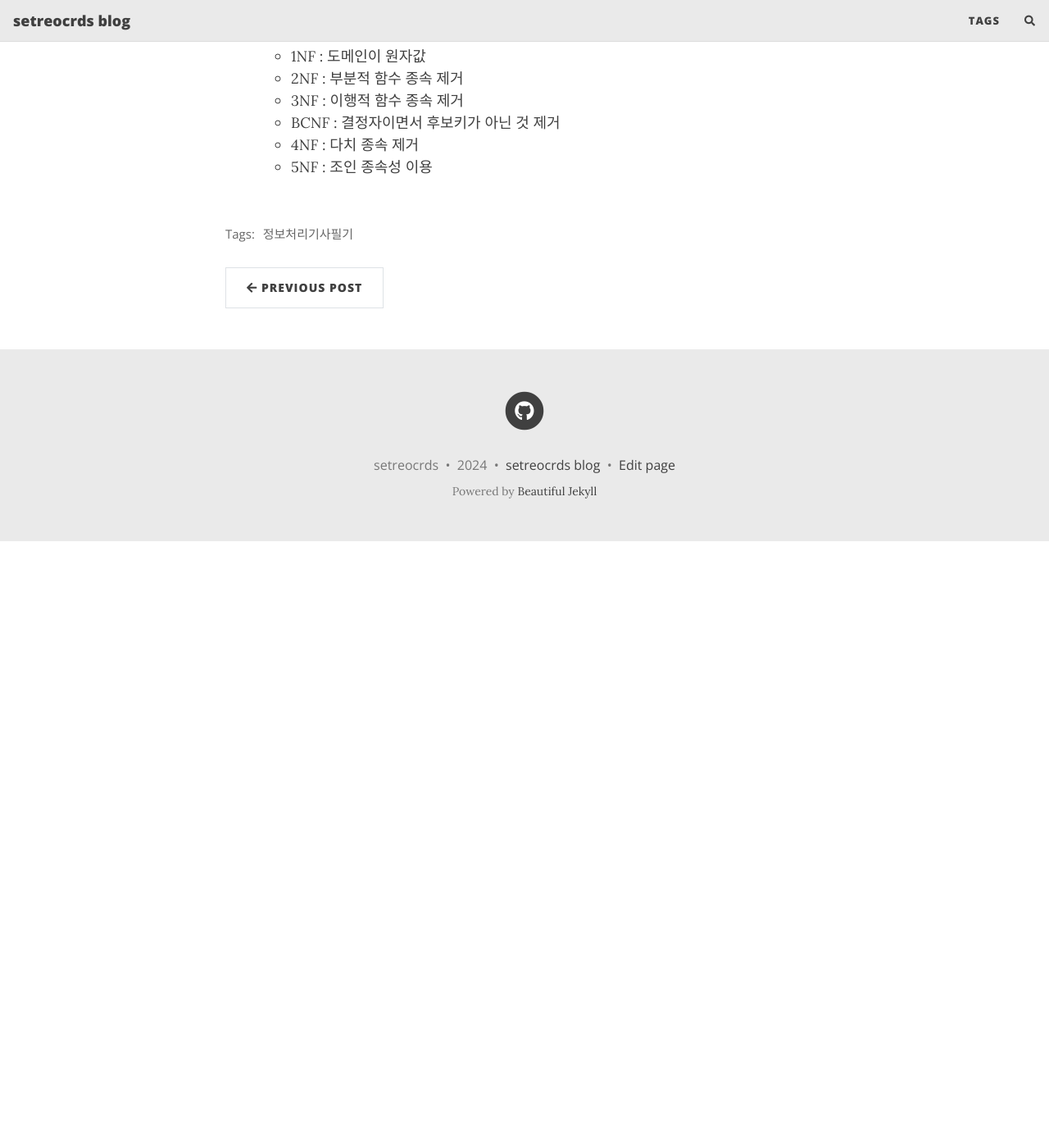
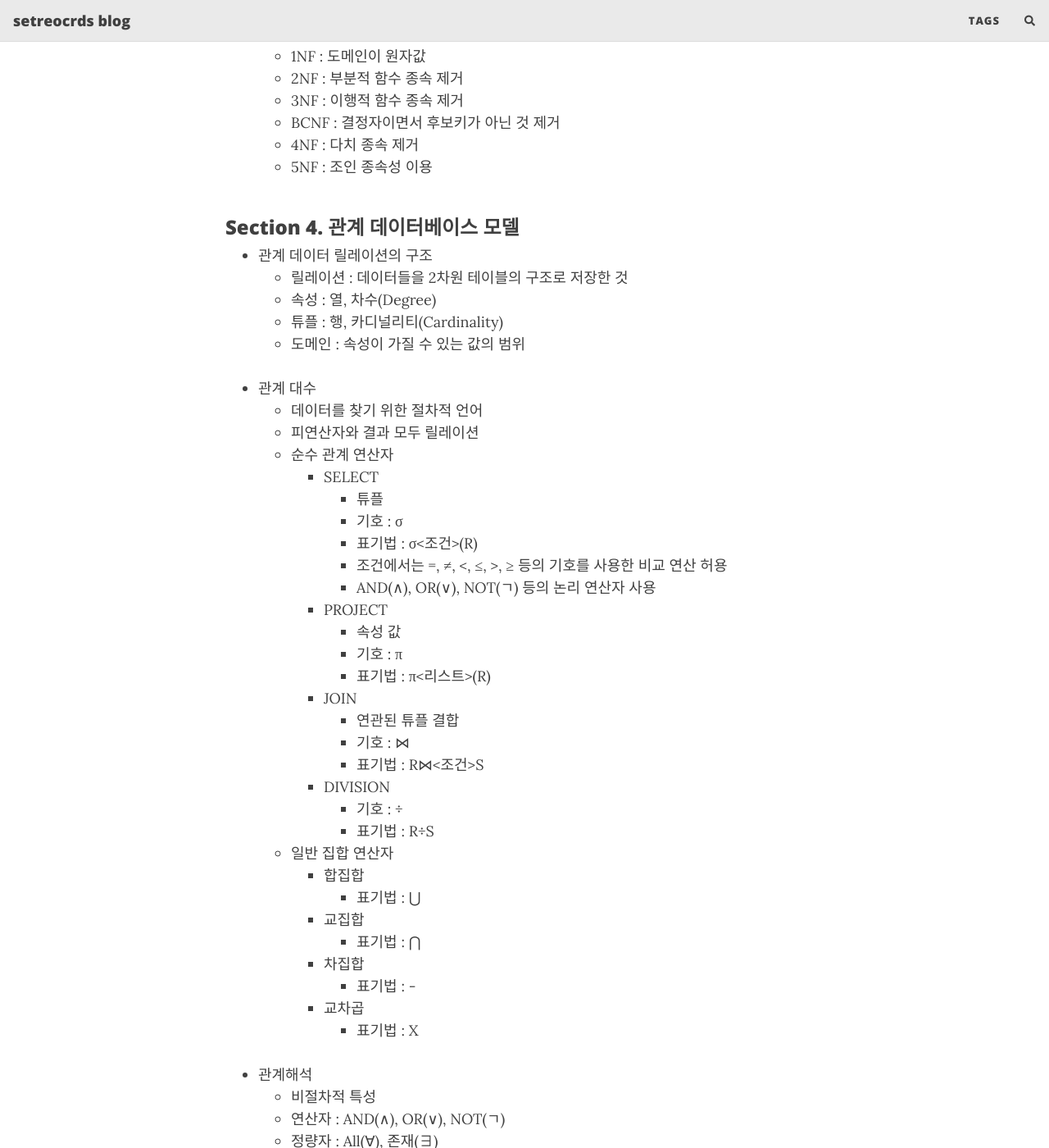
Before and after one commit to setrecords/setrecords.github.io, a Jekyll site: the page built from _posts/2024-02-29-2024 정보처리기사 필기 - 3.1 논리 데이터베이스 설계.md, in a window 1280 px wide and 1400 px high, scrolled down 2142 px. Shown: the whole window at 82% size. Built offline with Jekyll 4.4.1, drawn with Linux system fonts in a browser that asks for light colours; nearby versions of some CDN libraries; comment, search, counter and statistics services are not loaded; before the commit the page ends 2802 px from its top, so only the background shows below that; some of the changed text lies outside the part shown.

Commit message:
Update 2024-02-29-2024 정보처리기사 필기 - 3.1 논리 데이터베이스 설계.md

```diff
--- a/_posts/2024-02-29-2024 정보처리기사 필기 - 3.1 논리 데이터베이스 설계.md
+++ b/_posts/2024-02-29-2024 정보처리기사 필기 - 3.1 논리 데이터베이스 설계.md
@@ -83,3 +83,56 @@ tags: [정보처리기사필기]
   - 4NF : 다치 종속 제거
   - 5NF : 조인 종속성 이용
 <br/><br/>
+
+### Section 4. 관계 데이터베이스 모델
+
+- 관계 데이터 릴레이션의 구조
+  - 릴레이션 : 데이터들을 2차원 테이블의 구조로 저장한 것
+  - 속성 : 열, 차수(Degree)
+  - 튜플 : 행, 카디널리티(Cardinality)
+  - 도메인 : 속성이 가질 수 있는 값의 범위
+<br/><br/>
+
+- 관계 대수
+  - 데이터를 찾기 위한 절차적 언어
+  - 피연산자와 결과 모두 릴레이션
+  - 순수 관계 연산자
+    - SELECT
+      - 튜플
+      - 기호 : σ
+      - 표기법 : σ<조건>(R)
+      - 조건에서는 =, ≠, <, ≤, >, ≥ 등의 기호를 사용한 비교 연산 허용
+      - AND(∧), OR(∨), NOT(ㄱ) 등의 논리 연산자 사용
+    - PROJECT
+      - 속성 값
+      - 기호 : π
+      - 표기법 : π<리스트>(R)
+    - JOIN
+      - 연관된 튜플 결합
+      - 기호 : ⋈
+      - 표기법 : R⋈<조건>S
+    - DIVISION
+      - 기호 : ÷
+      - 표기법 : R÷S
+  - 일반 집합 연산자
+    - 합집합
+      - 표기법 : ⋃
+    - 교집합
+      - 표기법 : ⋂
+    - 차집합
+      - 표기법 : -
+    - 교차곱
+      - 표기법 : X
+<br/><br/>
+
+- 관계해석
+  - 비절차적 특성
+  - 연산자 : AND(∧), OR(∨), NOT(ㄱ)
+  - 정량자 : All(∀), 존재(∃)
+<br/><br/>
+
+- 시스템 카탈로그
+  - 데이터베이스의 모든 데이터 개체들에 대한 정보를 저장한 시스템 테이블
+  - 데이터 사전(Data Dictionary)
+  - DBMS에 의해 생성되고 유지
+  - 사용자는 접근은 가능하지만 직접 갱신할 수 없음
```
